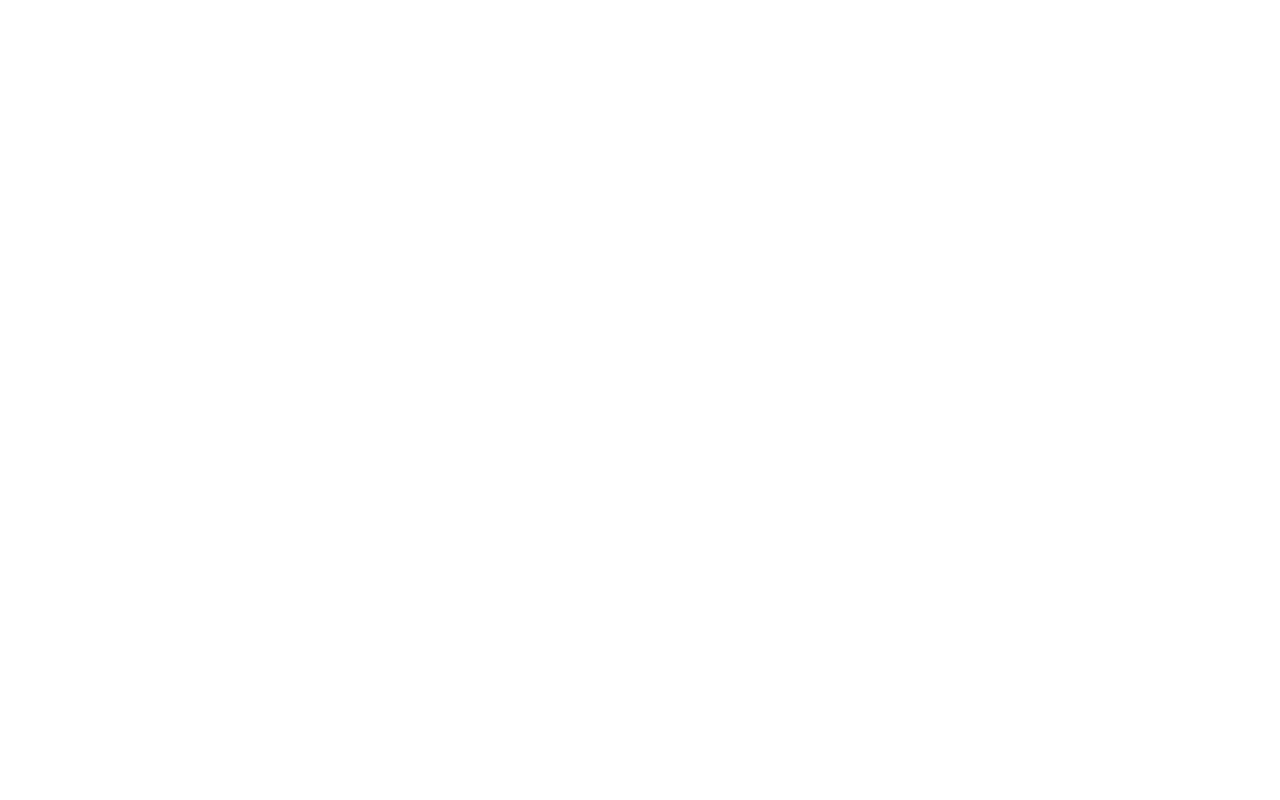
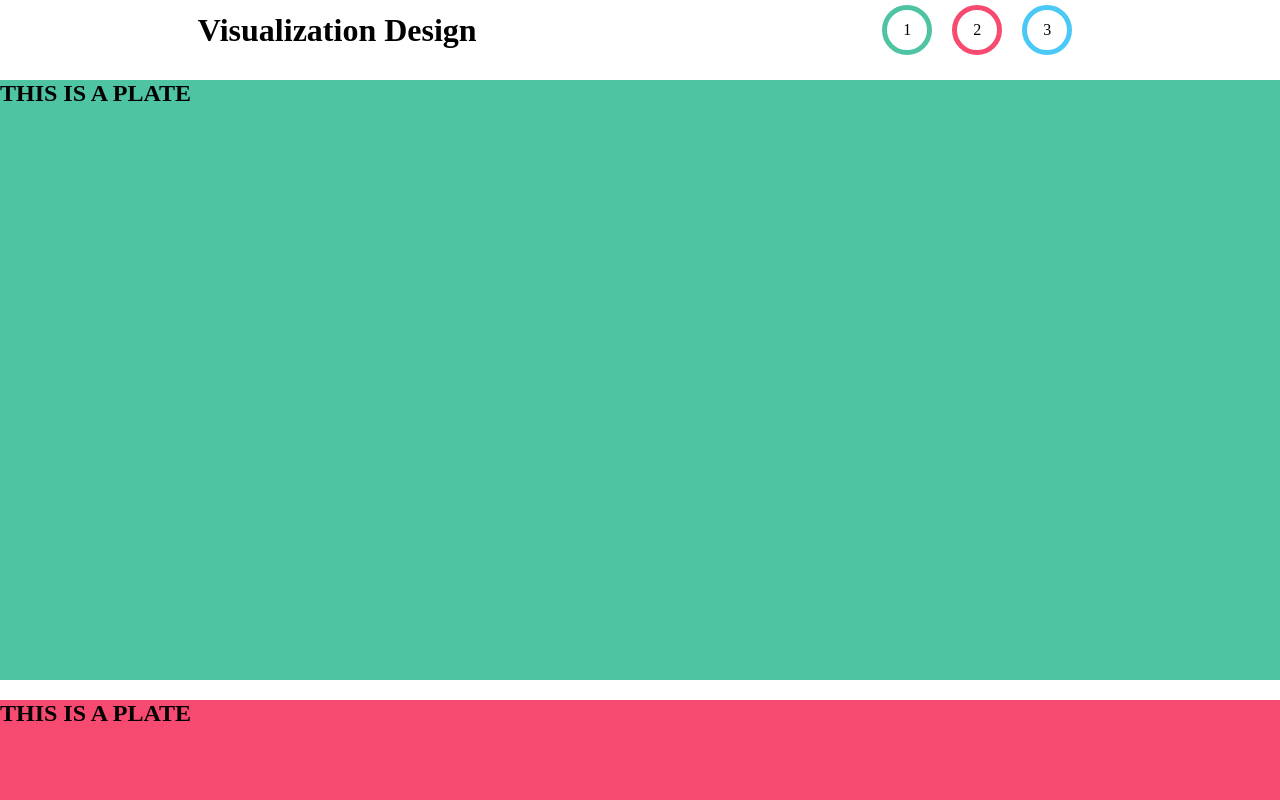
Before and after one commit to JacksonMaxfield/info474-visualization, a plain HTML site: page index.html in a window 1280 px wide. Shown: the top 800 px of the page. Drawn offline with nearby package versions, Linux system fonts and the light colour scheme; files that its build step writes are made by us from their sources.

Commit message:
adding some styling

```diff
--- a/index.html
+++ b/index.html
@@ -3,14 +3,32 @@
 	<head>
 		<meta charset='UTF-8'>
 		<title>Visualization Design</title>
-		<link href="style/style.css" type="text/css" rel="stylesheet">
+		<link href="style/main-style.css" type="text/css" rel="stylesheet">
 		<script src="https://ajax.googleapis.com/ajax/libs/jquery/1.12.0/jquery.min.js"></script>
-    <scirpt src="plotly-latest.min.js"></script>
+    <!--<scirpt src="plotly-latest.min.js"></script>-->
 		<script src="js/scroll.js"></script>
 		<script src="js/mobile-nav.js"></script>
 	</head>
 
 	<body>
-
+    <div id="body-container">
+      <div id="header-bar">
+        <h1 id="page-title">Visualization Design</h1>
+        <nav>
+          <div id="vis-1-button" class="nav-button">1</div>
+          <div id="vis-2-button" class="nav-button">2</div>
+          <div id="vis-3-button" class="nav-button">3</div>
+        </nav>
+      </div>
+      <div id="vis-1" class="plate">
+        <h2>THIS IS A PLATE</h2>
+      </div>
+      <div id="vis-2" class="plate">
+        <h2>THIS IS A PLATE</h2>
+      </div>
+      <div id="vis-3" class="plate">
+        <h2>THIS IS A PLATE</h2>
+      </div>
+    </div>
 	</body>
 </html>
--- a/style/main-style.scss
+++ b/style/main-style.scss
@@ -0,0 +1,78 @@
+/* Variables */
+$teal: #4EC4A3;
+$red: #F74A71;
+$dark-grey: #4B595E;
+$blue: #4AC9F7;
+$tan: #CB8984;
+
+body {
+  margin: 0px;
+  font: sans-serif;
+}
+
+#header-bar {
+  height: 60px;
+  width: 100%;
+
+  display: flex;
+  align-items: center;
+  justify-content: space-around;
+
+  text-align: center;
+  vertical-align: middle;
+  line-height: 60px;
+
+  background: white;
+}
+
+#page-title {
+  margin: 0;
+}
+
+nav {
+  display: flex;
+  align-items: center;
+}
+
+.nav-button {
+  width: 40px;
+  height: 40px;
+
+  text-align: center;
+  vertical-align: middle;
+  line-height: 40px;
+
+  background: white;
+  border: 5px solid;
+  border-radius: 50%;
+  margin: 0 10px 0 10px;
+}
+
+#vis-1-button {
+  border-color: $teal;
+}
+
+#vis-2-button {
+  border-color: $red;
+}
+
+#vis-3-button {
+  border-color: $blue;
+}
+
+.plate {
+  height: 600px;
+  width: 100%;
+}
+
+#vis-1 {
+  background: $teal;
+}
+
+#vis-2 {
+  background: $red;
+}
+
+#vis-3 {
+  background: $blue;
+}
```
Also changed, not shown: style/main-style.css, 1 other file.
